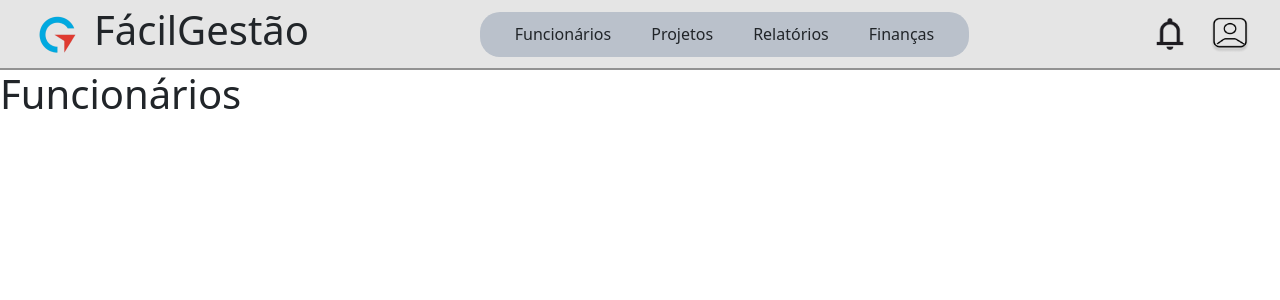
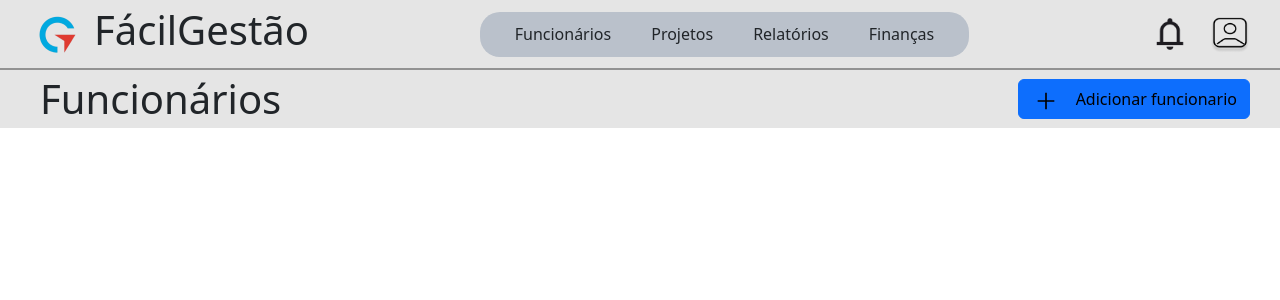
Before and after one commit to Mateusinhodev/Facil-Gestao, a React (Create React App) app: page /funcionarios in a window 1280 px wide. Shown: the top 300 px of the page. Built offline with nearby package versions, Linux system fonts and the light colour scheme.

Commit message:
Criando o Form para cadastro de funcionários

```diff
--- /dev/null
+++ b/src/components/Add Funcionario/addfuncionario.css
@@ -0,0 +1,53 @@
+.btn-add {
+    color: #000 !important;
+    display: flex;
+    height: 40px;
+    margin-right: 25px;
+    background-color: #0E97FA;
+    text-align: center;
+    justify-content: center;
+    align-items: center;
+    border-radius: 12px;
+    border: none;
+    font-weight: 500 !important;
+    font-size: 18px;
+}
+
+.icon-add {
+    margin: 0 15px 0 5px;
+}
+
+/* Estilização FORM */
+
+.form-container {
+    max-width: 480px;
+    margin: 10px auto;
+    padding: 10px;
+    border-radius: 10px;
+    display: flex;
+    flex-direction: column;
+    gap: 15px;
+}
+
+label {
+    display: flex;
+    flex-direction: column;
+    font-weight: bold;
+    color: #444;
+}
+
+input {
+    padding: 5px;
+    margin-top: 5px;
+    border: 5px;
+    border: 1px solid #ccc;
+    border-radius: 5px;
+    font-size: 16px;
+    outline: none;
+    transition: 0.3s;
+}
+
+input:focus {
+    border-color: #0E97FA;
+    box-shadow: 0px 0px 5px rgba(0, 123, 255, 0.5);
+}
--- /dev/null
+++ b/src/components/Add Funcionario/index.js
@@ -0,0 +1,83 @@
+import React from "react";
+import './addfuncionario.css'
+
+import { useState } from 'react';
+import Button from 'react-bootstrap/Button';
+import Modal from 'react-bootstrap/Modal';
+
+const IconAdd = () => {
+    return (
+        <svg className="icon-add" xmlns="http://www.w3.org/2000/svg" x="px" y="0px" width="20" height="20" viewBox="0 0 24 24">
+        <path fill-rule="evenodd" d="M 11 2 L 11 11 L 2 11 L 2 13 L 11 13 L 11 22 L 13 22 L 13 13 L 22 13 L 22 11 L 13 11 L 13 2 Z"></path>
+        </svg>
+    )
+}
+
+const Form = () => {
+
+    const [form, setForm] = useState({
+        nome: '',
+        cargo: '',
+        salario: '',
+        dataDeContratacao: '',
+        periodoDeContrato: ''
+    });
+
+    const dadosForm = (e) => {
+        setForm({...form, [e.target.name]: e.target.value})
+    };
+
+    return(
+        <div className="form-container">
+            <label>Nome:
+                <input type='text' name='nome' value={form.nome} onChange={dadosForm}/>
+            </label>
+
+            <label>Cargo:
+                <input type='text' name='cargo' value={form.cargo} onChange={dadosForm}/>
+            </label>
+
+            <label>Salario:
+                <input type='number' name='salario' value={form.salario} onChange={dadosForm}/>
+            </label>
+
+            <label> Data de Contratação:
+                <input type="date" name='dataDeContratacao' value={form.dataDeContratacao} onChange={dadosForm}/>
+            </label>
+
+            <label>Periodo de Contrato (meses):
+                <input type='number' name='periodoDeContrato' value={form.periodoDeContrato} onChange={dadosForm}/>
+            </label>
+        </div>
+    );
+}
+
+export default function AdicionarFuncionario() {
+    const [lgShow, setLgShow] = useState(false);
+    const [show, setShow] = useState(false);
+
+    const handleShow = () => setShow(true);
+
+    return (
+        <>
+            <Button className="btn-add" onClick={() => setLgShow(true)}> <IconAdd/> Adicionar funcionario</Button>
+
+            <Modal size="lg" show={lgShow} onHide={() => setLgShow(false)} aria-labelledby="example-modal-sizes-title-lg">
+            <Modal.Header closeButton>
+            <Modal.Title id="example-modal-sizes-title-lg">
+             <IconAdd/> Adicionar Funcionário
+            </Modal.Title>
+            </Modal.Header>
+            <Modal.Body>
+                <Form/>
+            </Modal.Body>
+            <Modal.Footer>
+                <Button variant="primary" onClick={handleShow}>
+                    Adicionar Funcionário
+                </Button>
+            </Modal.Footer>
+            </Modal>
+        </>
+
+    );
+}
--- a/src/pages/Funcionarios/funcionarios.css
+++ b/src/pages/Funcionarios/funcionarios.css
@@ -0,0 +1,19 @@
+body {
+    margin: 0;
+    padding: 0;
+    box-sizing: border-box;
+}
+
+.cabecalho-page {
+    display: flex;
+    width: 100%;
+    justify-content: space-between;
+    align-items: center;
+    text-align: center;
+    padding: 5px;
+    background-color: #E5E5E5;
+}
+
+.titulo-page {
+    margin: 0 35px;
+}
--- a/src/pages/Funcionarios/index.js
+++ b/src/pages/Funcionarios/index.js
@@ -1,10 +1,13 @@
 import React from "react";
 import { Link } from "react-router-dom";
 
+import AdicionarFuncionario from "../../components/Add Funcionario";
+import "./funcionarios.css"
 export default function Funcionarios() {
     return (
-        <div>
-            <h1>Funcionários</h1>
+        <div className="cabecalho-page">
+            <h1 className="titulo-page">Funcionários</h1>
+            <AdicionarFuncionario/>
         </div>
     );
 }
```
Also changed, not shown: src/components/Form Funcionario/index.js (added), src/components/Form Funcionario/style.css (added).
